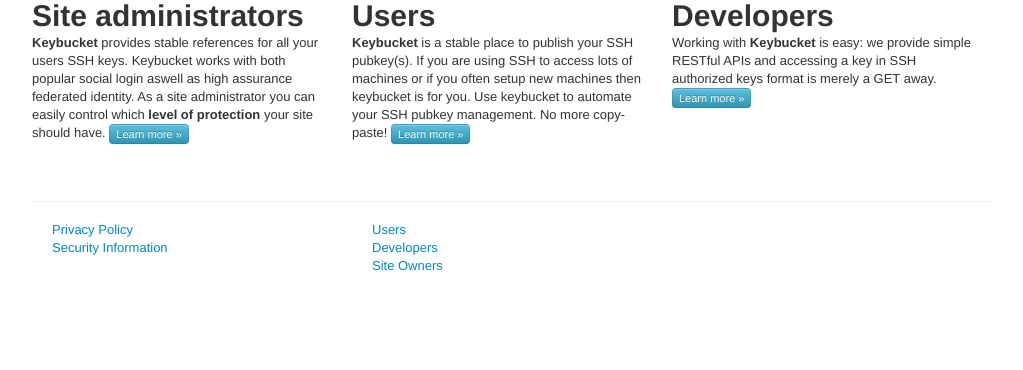
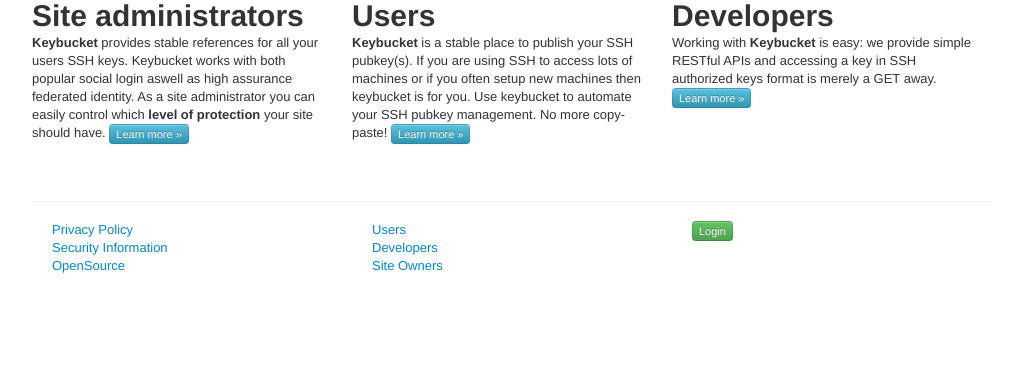
Before and after one commit to leifj/keybucket, a Django app: template keybucket/profile/templates/profile/welcome.html in a window 1280 px wide. Shown: the part 430-800 px from the top of the page, without its empty margins (118-1141 px from the left). Run offline with Django 3.2, Linux system fonts and the light colour scheme; the template is opened without the code that fills it, so the values that code supplies are empty; some libraries are stand-ins or nearby versions.

Commit message:
more static

```diff
--- a/keybucket/profile/templates/profile/welcome.html
+++ b/keybucket/profile/templates/profile/welcome.html
@@ -5,7 +5,7 @@
 {% block content %}
 <div class="row">
     <div class="span4">
-        <h1>Watch the video</h1>
+        <h1>Keybucket</h1>
         <hr/>
         <iframe src="http://player.vimeo.com/video/38634031"
                 frameborder="0" webkitAllowFullScreen mozallowfullscreen allowFullScreen>
--- a/templates/base.html
+++ b/templates/base.html
@@ -41,6 +41,7 @@
                             <ul class="unstyled">
                                 <li><a href="/about/privacy">Privacy Policy</a></li>
                                 <li><a href="/about/security">Security Information</a></li>
+                                <li><a href="/about/opensource">OpenSource</a></li>
                             </ul>
 
                         </div>
@@ -55,6 +56,8 @@
                             <ul class="unstyled">
                                 {% if not user.is_anonymous %}
                                 <li><a href="/ssh">Logged in as {{ user }}</a> &nbsp; <a class="btn btn-danger btn-mini" href="/accounts/logout">Logout</a></li>
+                                {% else %}
+                                <li><a class="btn btn-success btn-mini" href="/ssh">Login</a></li>
                                 {% endif %}
                             </ul>
                         </div>
```
